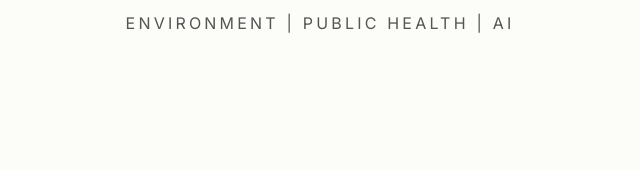
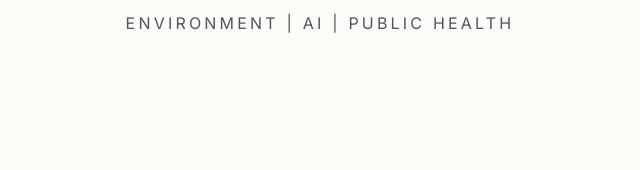
Before and after one commit to showrypeng/showrypeng, a plain HTML site: page index.html in a window 1280 px wide. Shown: the part 467-637 px from the top of the page, 320-960 px from the left. Drawn offline with nearby package versions, Linux system fonts and the light colour scheme.

Commit message:
update title

```diff
--- a/index.html
+++ b/index.html
@@ -38,7 +38,7 @@
     <section class="hero-section">
         <div class="hero-content">
             <h1>Xiaoyi Peng</h1>
-            <p>Environment | Public Health | AI</p>
+            <p>Environment | AI | Public Health</p>
         </div>
     </section>
     <div class="container homepage-container">
```
